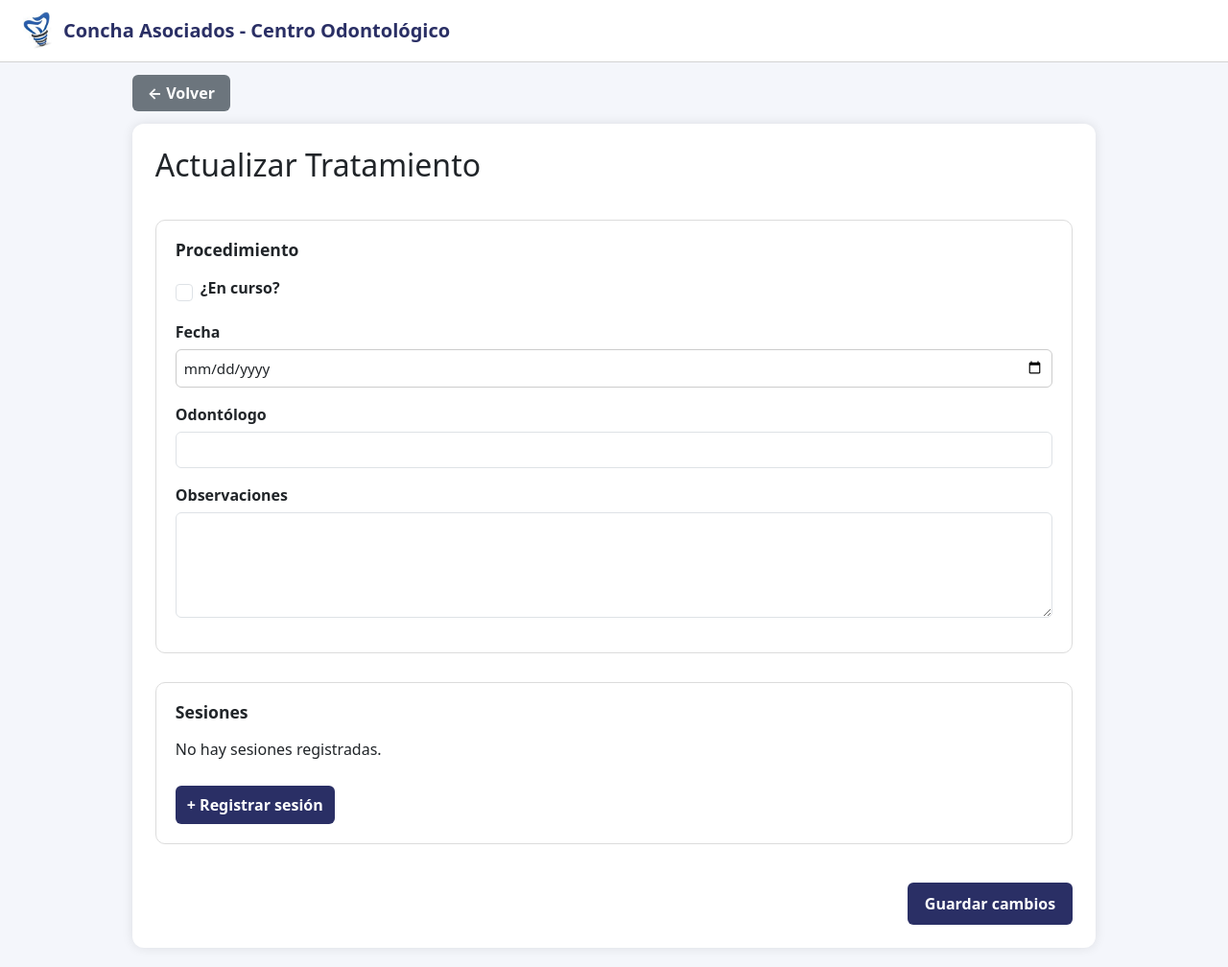
After one commit to joaquin30/dentware, a Flask app: template app/templates/historia/verTratamiento.html in a window 1280 px wide. The commit adds this page. Shown: the whole page at 96% size. Run offline with Flask 3, Linux system fonts and the light colour scheme; the template is opened without the code that fills it: values that come from a table or form of the project are taken from there, others are empty; some libraries are stand-ins or nearby versions.

Commit message:
actualizar tratamiento
falta corregir que la fecha no se borre y conserve segun la creación

```diff
--- a/app/templates/historia/index.html
+++ b/app/templates/historia/index.html
@@ -205,7 +205,7 @@
                       <span class="badge bg-{{ 'success' if t.en_curso else 'secondary' }} mb-1">
                         {{ 'En curso' if t.en_curso else 'Finalizado' }}
                       </span>
-                      <a href="#" class="crear-tratamiento-btn" style="padding: 6px 10px; font-size: 0.85rem;">Ver tratamiento</a>
+                      <a href="{{ url_for('historia.ver_tratamiento', tratamiento_id=t.tratamiento_id) }}" class="crear-tratamiento-btn" style="padding: 6px 10px; font-size: 0.85rem;">Ver tratamiento</a>
                     </div>
                   </div>
               {% endfor %}
--- /dev/null
+++ b/app/templates/historia/verTratamiento.html
@@ -0,0 +1,183 @@
+{% extends "base.html" %}
+{% block title %}Actualizar Tratamiento{% endblock %}
+{% block content %}
+
+<style>
+  body {
+    background-color: #f4f6fb;
+  }
+
+  .card-historia {
+    background: white;
+    border-radius: 12px;
+    padding: 24px;
+    width: 90%;
+    margin: 20px auto;
+    box-shadow: 0 0 12px rgba(0, 0, 0, 0.1);
+    display: flex;
+    flex-direction: column;
+    gap: 30px;
+  }
+
+  .form-box {
+    background: #ffffff;
+    border: 1px solid #dcdcdc;
+    border-radius: 10px;
+    padding: 20px;
+  }
+
+  .form-box h4 {
+    margin-bottom: 16px;
+    font-size: 1.1rem;
+    font-weight: bold;
+  }
+
+  .form-group {
+    margin-bottom: 16px;
+  }
+
+  label {
+    display: block;
+    margin-bottom: 6px;
+    font-weight: bold;
+  }
+
+  input[type="text"], input[type="date"], textarea, select {
+    width: 100%;
+    padding: 8px;
+    border-radius: 6px;
+    border: 1px solid #ccc;
+    font-size: 0.95rem;
+  }
+
+  textarea {
+    resize: vertical;
+  }
+
+  .form-check {
+    display: flex;
+    align-items: center;
+    gap: 8px;
+    margin-bottom: 16px;
+  }
+
+  .form-check input[type="checkbox"] {
+    width: 18px;
+    height: 18px;
+  }
+
+  .btn-guardar {
+    background-color: #2a2f65;
+    color: white;
+    padding: 10px 18px;
+    border: none;
+    border-radius: 6px;
+    font-size: 1rem;
+    font-weight: bold;
+    cursor: pointer;
+    margin-top: 10px;
+    align-self: flex-end;
+  }
+
+  .btn-guardar:hover {
+    background-color: #1e244f;
+  }
+
+  .sesion-item {
+    background: #f5f7fb;
+    padding: 12px;
+    border-radius: 6px;
+    margin-bottom: 10px;
+    font-size: 0.95rem;
+  }
+
+  .sesion-item strong {
+    display: block;
+  }
+
+  .btn-registrar-sesion {
+    background-color: #2a2f65;
+    color: white;
+    padding: 8px 12px;
+    border-radius: 6px;
+    text-decoration: none;
+    font-weight: bold;
+    display: inline-block;
+    margin-top: 10px;
+  }
+
+  .btn-volver {
+    display: block;
+    width: 90%;
+    margin: 20px auto 0;
+    text-align: left;
+  }
+
+  .btn-volver a {
+    background-color: #6c757d;
+    color: white;
+    padding: 8px 16px;
+    text-decoration: none;
+    border-radius: 6px;
+    font-weight: bold;
+  }
+
+  .btn-volver a:hover {
+    background-color: #5a6268;
+  }
+</style>
+
+<div class="btn-volver">
+  <a href="{{ url_for('historia.index', historia_id=historia.historia_id) }}">← Volver</a>
+</div>
+
+<form method="POST" action="{{ url_for('historia.ver_tratamiento', tratamiento_id=tratamiento.tratamiento_id) }}">
+  {{ form.hidden_tag() }}
+
+  <div class="card-historia">
+    <h2>Actualizar Tratamiento</h2>
+
+    <div class="form-box">
+      <h4>Procedimiento</h4>
+
+      <div class="form-check">
+        {{ form.en_curso(class="form-check-input") }}
+        {{ form.en_curso.label(class="form-check-label") }}
+      </div>
+
+      <div class="form-group">
+        {{ form.fecha.label }}
+        {{ form.fecha(class="form-control") }}
+      </div>
+
+      <div class="form-group">
+        {{ form.odontologo_id.label }}
+        {{ form.odontologo_id(class="form-control") }}
+      </div>
+
+      <div class="form-group">
+        {{ form.descripcion.label }}
+        {{ form.descripcion(rows=4, class="form-control") }}
+      </div>
+    </div>
+
+    <div class="form-box">
+      <h4>Sesiones</h4>
+      {% if tratamiento.sesiones %}
+        {% for sesion in tratamiento.sesiones|sort(attribute='fecha', reverse=True) %}
+          <div class="sesion-item">
+            <strong>{{ sesion.odontologo.nombre }}</strong>
+            <span>{{ sesion.fecha.strftime('%d/%m/%Y') }}</span>
+          </div>
+        {% endfor %}
+      {% else %}
+        <p>No hay sesiones registradas.</p>
+      {% endif %}
+      <a href="#" class="btn-registrar-sesion disabled">+ Registrar sesión</a> <!-- Deja esto inactivo por ahora -->
+    </div>
+
+    <button type="submit" class="btn-guardar">Guardar cambios</button>
+  </div>
+</form>
+
+{% endblock %}
```
Also changed, not shown: app/historia/routes.py (+47 -0 lines).
